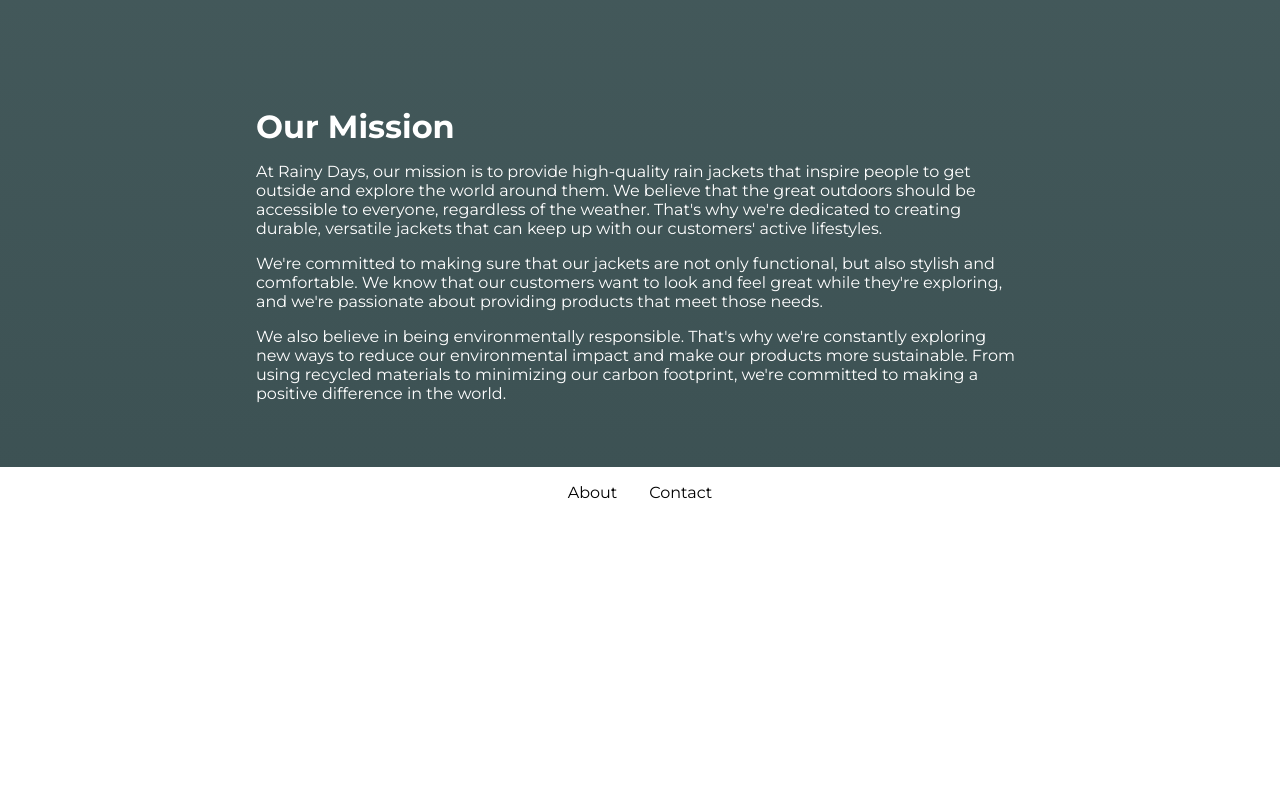
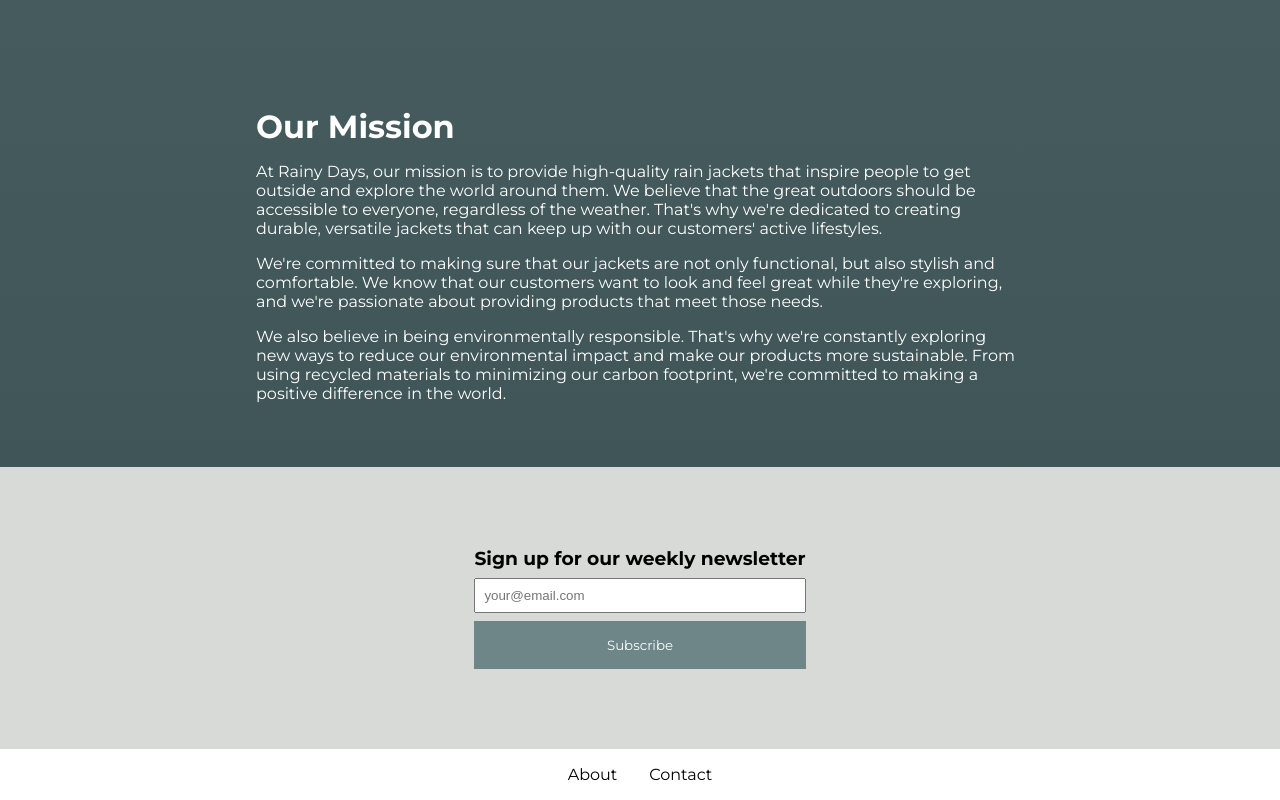
Before and after one commit to kyrregjerstad/Rainy-Days, a SvelteKit app: page / in a window 1280 px wide. Shown: the part 3371-4171 px from the top of the page. Before the commit the page ends 3889 px from the top, so only its background shows below. Built offline with nearby package versions, Linux system fonts and the light colour scheme.

Commit message:
add newsletter footer

```diff
--- a/src/components/Footer.svelte
+++ b/src/components/Footer.svelte
@@ -10,7 +10,6 @@
     background-color: var(--clr-white);
     color: var(--clr-black);
     padding: 1rem;
-    margin-top: 2rem;
   }
   footer ul {
     display: flex;
--- a/src/components/NavigationSidebar.svelte
+++ b/src/components/NavigationSidebar.svelte
@@ -5,7 +5,7 @@
 <div class="navigation-sidebar" class:navSidebarIsHidden>
   <ul>
     <li><a href="/browse/men">men</a></li>
-    <li><a href="browse/women">women</a></li>
+    <li><a href="/browse/women">women</a></li>
     <li><a href="/browse/collections">collections</a></li>
     <hr />
     <li><a href="#">search</a></li>
--- /dev/null
+++ b/src/components/NewsletterFooter.svelte
@@ -0,0 +1,49 @@
+<script>
+  let buttonText = "Subscribe";
+</script>
+
+<section class="newsletter">
+  <form action="" on:submit|preventDefault={() => (buttonText = "Subscribed!")}>
+    <label for="newsletter">
+      <h3>Sign up for our weekly newsletter</h3>
+    </label>
+    <input
+      for="newsletter"
+      type="email"
+      name="newsletter"
+      placeholder="your@email.com"
+      required
+    />
+    <button class="general-button" type="submit" value="">{buttonText}</button>
+  </form>
+</section>
+
+<style>
+  .newsletter {
+    display: flex;
+    justify-content: center;
+    align-items: center;
+    padding-block: 5rem;
+    background-color: var(--clr-light-grey);
+    color: var(--clr-black);
+    margin-top: 2rem;
+  }
+
+  form {
+    display: flex;
+    flex-direction: column;
+  }
+
+  input {
+    padding: 0.5rem;
+  }
+
+  label {
+    margin-bottom: 0.5rem;
+  }
+
+  button {
+    margin-top: 0.5rem;
+    color: var(--clr-white);
+  }
+</style>
--- a/src/lib/styles/global.css
+++ b/src/lib/styles/global.css
@@ -15,6 +15,11 @@
 
   --clr-primary-semi-trans: #6e86874e;
   --clr-primary-semi-trans-light: #97b5b61c;
+
+  --clr-blue: #064789;
+  --clr-rose: #f9e0d9;
+
+  --clr-light-grey: #d7dad7;
 
   --clr-button-icon: var(--clr-primary-dark);
 
--- a/src/routes/+layout.svelte
+++ b/src/routes/+layout.svelte
@@ -5,6 +5,7 @@
   import "../lib/styles/global.css";
   import NavHeader from "../components/NavHeader.svelte";
   import Footer from "../components/Footer.svelte";
+  import NewsletterFooter from "@components/NewsletterFooter.svelte";
 
   onMount(() => {
     const lenis = new Lenis({
@@ -34,6 +35,7 @@
   <slot />
 </main>
 
+<NewsletterFooter />
 <Footer />
 
 <style>
--- a/src/routes/+page.svelte
+++ b/src/routes/+page.svelte
@@ -1,4 +1,5 @@
 <script>
+  import NewsletterFooter from "@components/NewsletterFooter.svelte";
   import FeaturedCollections from "../components/FeaturedCollections.svelte";
   import FeaturedProducts from "../components/FeaturedProducts.svelte";
   import FeaturedText from "../components/FeaturedText.svelte";
```
